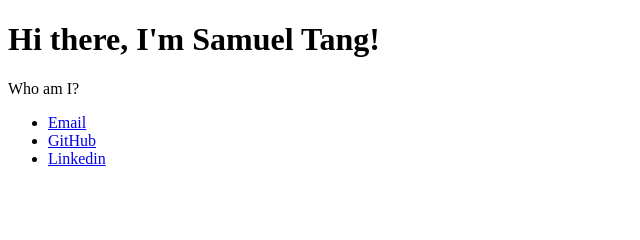
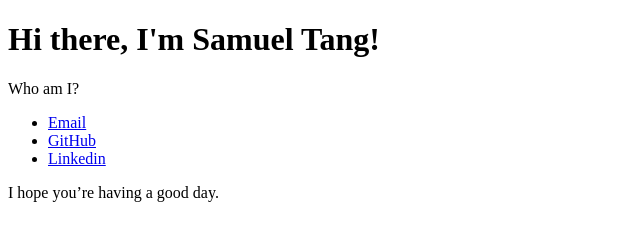
Before and after one commit to stango1234556/stango1234556.github.io, a plain HTML site: page index.html in a window 1280 px wide. Shown: the whole page, without its empty margins (0-640 px from the left). Drawn offline with Linux system fonts and the light colour scheme.

Commit message:
Update index.html

```diff
--- a/index.html
+++ b/index.html
@@ -17,5 +17,6 @@
         <li><a href="https://www.linkedin.com/in/samuel-y-tang/">Linkedin</a></li>
       </ul>
     </footer>
+    <div class="ps">I hope you&rsquo;re having a good <span id="day">day</span>.</div>
   </body>
 </html>
```
